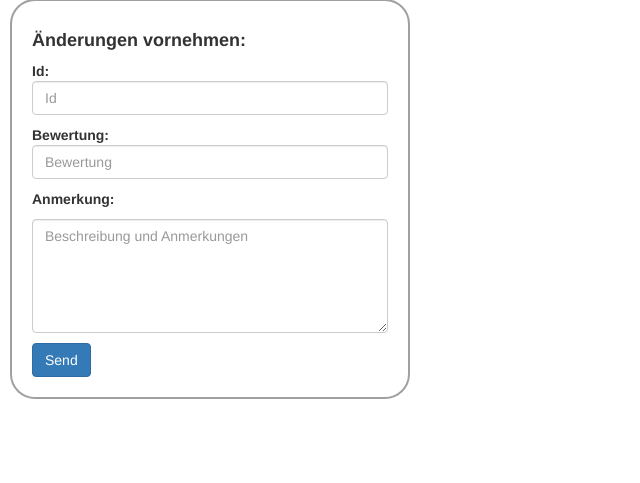
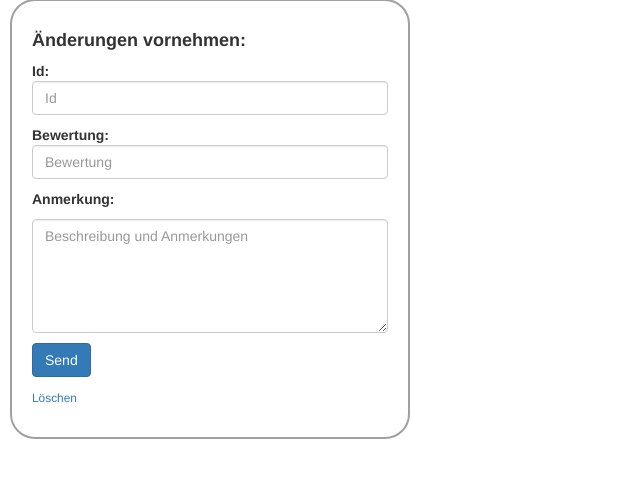
Before and after one commit to Colten-Willers/Org_App3, a Flask app: page /update_data in a window 1280 px wide. Shown: the part 116-599 px from the top of the page, without its empty margins (0-640 px from the left). Run offline with Flask 2, Linux system fonts and the light colour scheme; some libraries are stand-ins or nearby versions.

Commit message:
Update update_data.html

```diff
--- a/api/templates/update_data.html
+++ b/api/templates/update_data.html
@@ -12,6 +12,8 @@
         <p><b>Bewertung: </b><input type="number" name="rating" class="form-control" placeholder="Bewertung" min="1" max="5"></p>
         <p><b>Anmerkung: </b><p><textarea class="form-control" rows="5" name="comment" class="form-control" placeholder="Beschreibung und Anmerkungen"></textarea></p></p>
         <button class="btn btn-primary" name="btn-submit" type="submit"> Send </button>
+        <p></p>
+        <p><small class="boxed_button_link"><a href="/delete_data"> Löschen </a></small></p>
     </div>
 </form>
 {% endblock main %}
```
